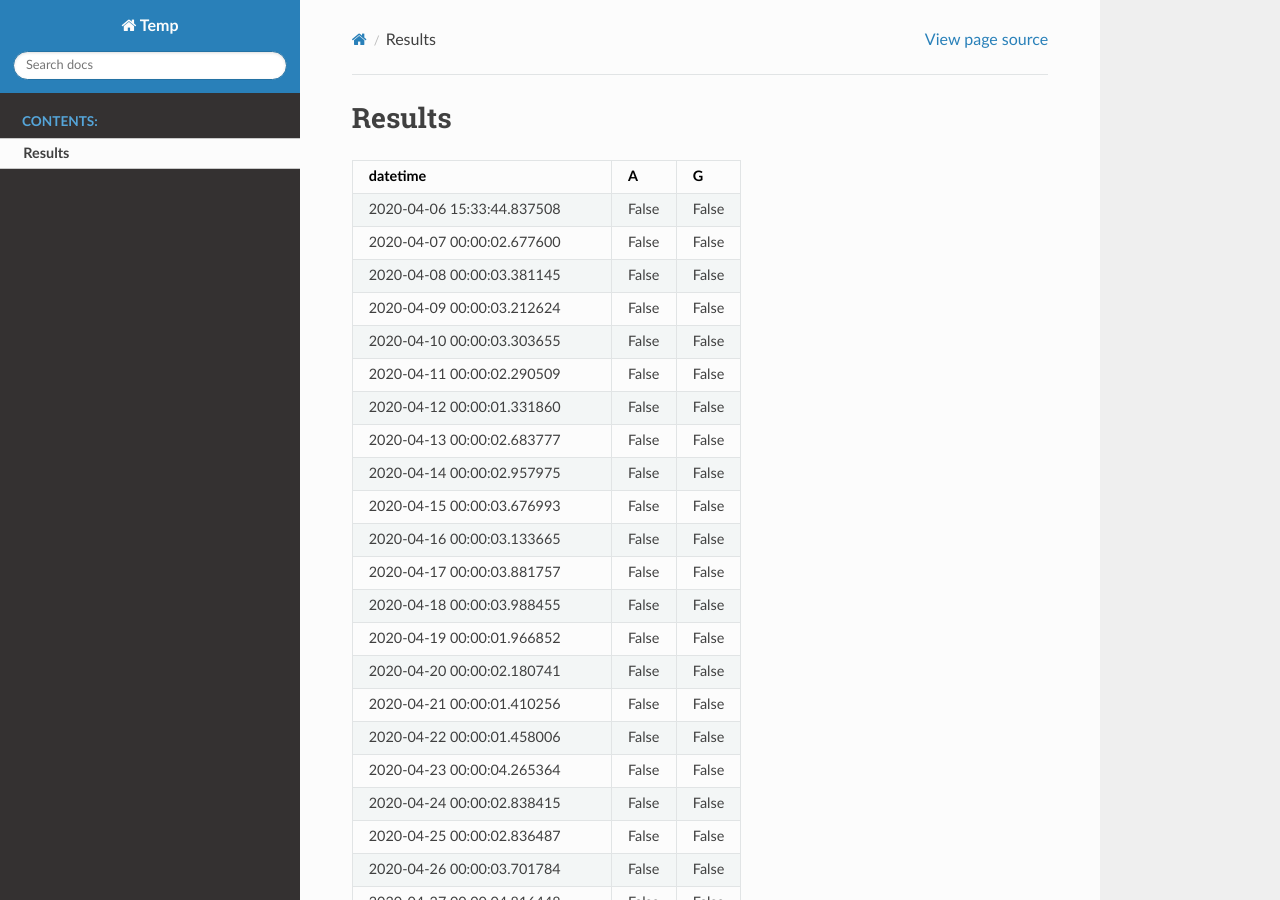
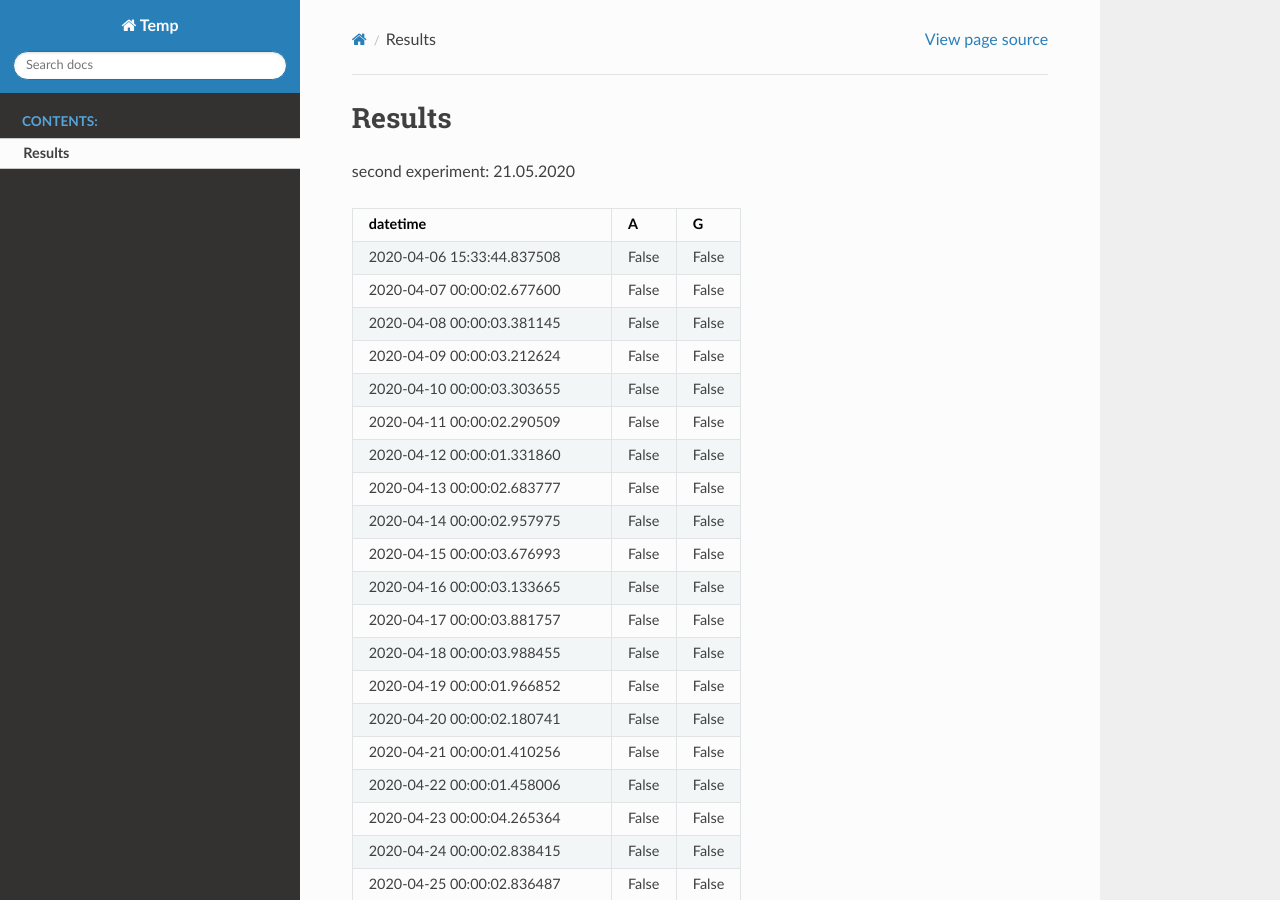
Before and after one commit to shlomow/queries-results, a Sphinx documentation site: the page built from source/results.rst, in a window 1280 px wide and 900 px high. Built offline with Sphinx 7.4.7 and the Read the Docs theme 2.0.0, drawn with Linux system fonts in a browser that asks for light colours; some of the changed text lies outside the part shown.

Commit message:
update results

```diff
--- a/source/results.rst
+++ b/source/results.rst
@@ -1,5 +1,7 @@
 Results
 =======
+
+second experiment: 21.05.2020
 
 .. csv-table::
    :header: "datetime", "A", "G"
@@ -50,6 +52,7 @@
    2020-05-19 00:00:20.469119, True, True
    2020-05-20 00:00:37.919618, True, True
    2020-05-21 00:00:36.119352, True, True
+   2020-05-21 12:37:17.874644, False, False
 
 .. csv-table::
    :header: "from", "to"
```
Also changed, not shown: results.json (+1 -1 lines).
